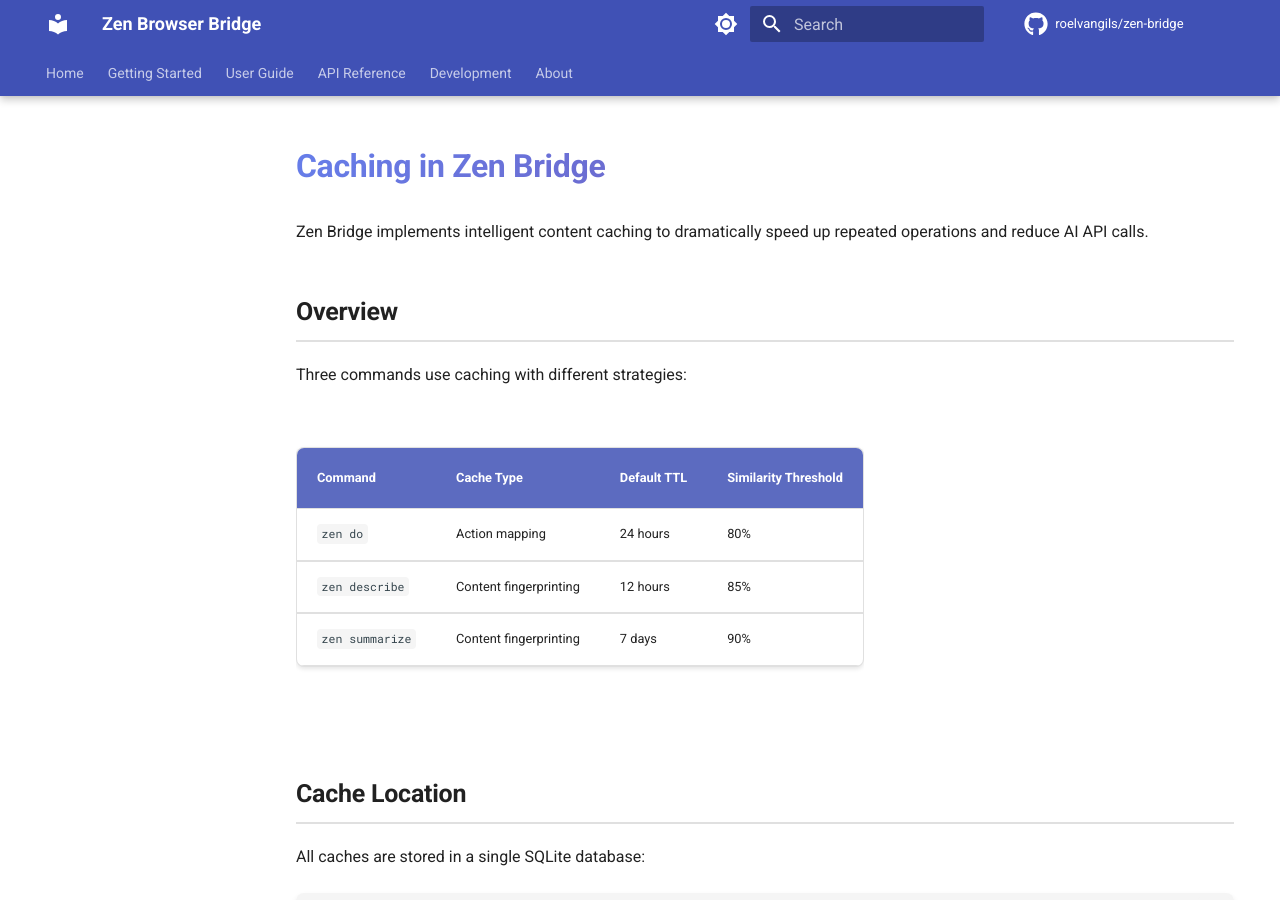
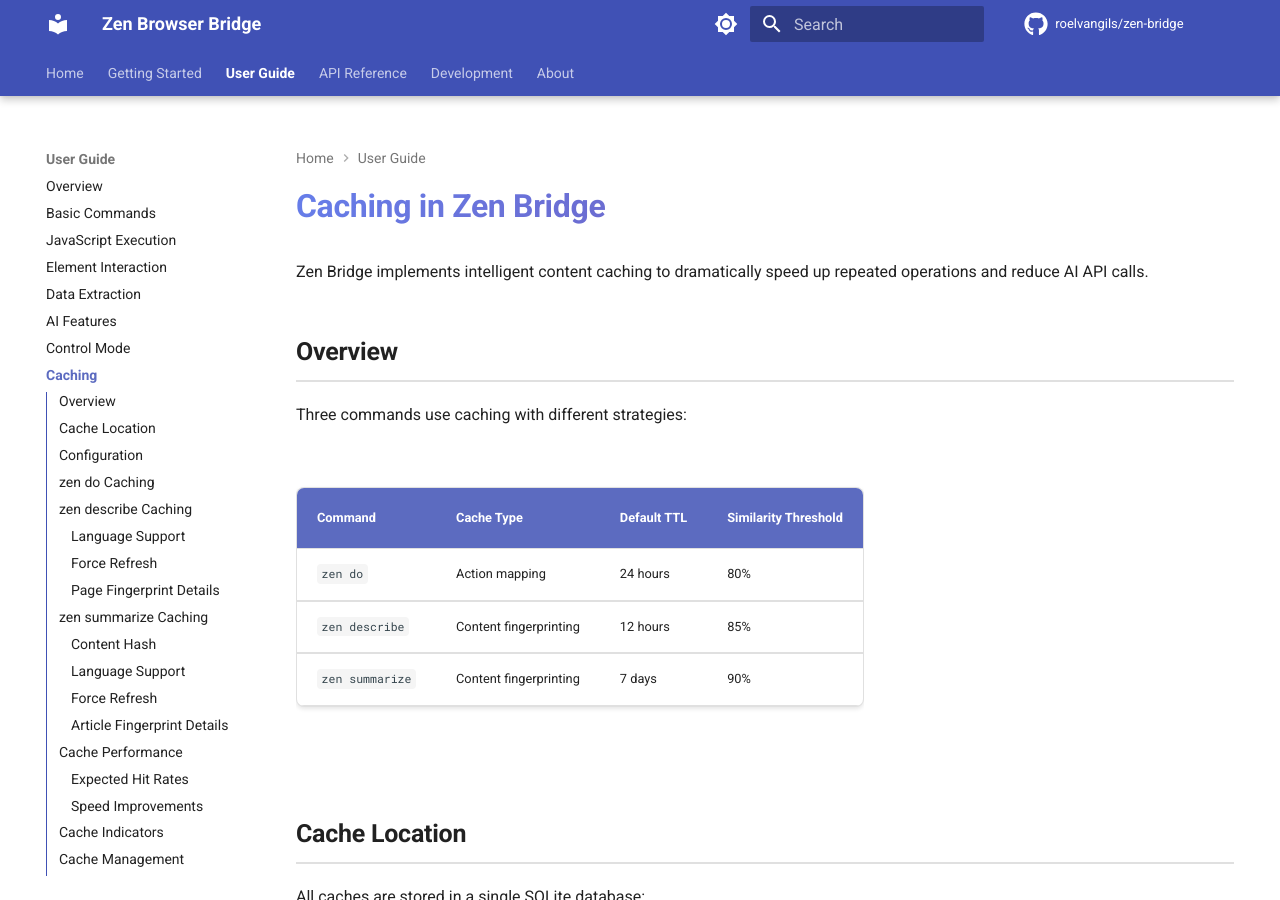
Before and after one commit to roelvangils/zen-bridge, an MkDocs documentation site: the page built from docs/caching.md, in a window 1280 px wide and 900 px high. Built offline with MkDocs 1.6.1 and Material for MkDocs 9.7.7, drawn with Linux system fonts in a browser that asks for light colours; comment, search, counter and statistics services are not loaded; the version menu is left out; some of the changed text lies outside the part shown.

Commit message:
docs: add caching and zen do command to navigation
Update mkdocs.yml to include newly added documentation:
- Add Caching section to User Guide
- Add zen do command reference under API Reference

🤖 Generated with [Claude Code](https://claude.com/claude-code)

Co-Authored-By: Claude <noreply@anthropic.com>

```diff
--- a/mkdocs.yml
+++ b/mkdocs.yml
@@ -136,9 +136,12 @@ nav:
       - Data Extraction: guide/data-extraction.md
       - AI Features: guide/ai-features.md
       - Control Mode: guide/control-mode.md
+      - Caching: caching.md
       - Advanced Usage: guide/advanced.md
   - API Reference:
       - CLI Commands: api/commands.md
+      - Command Reference:
+          - zen do: commands/do.md
       - Services: api/services.md
       - Models: api/models.md
       - Protocol: api/protocol.md
```
